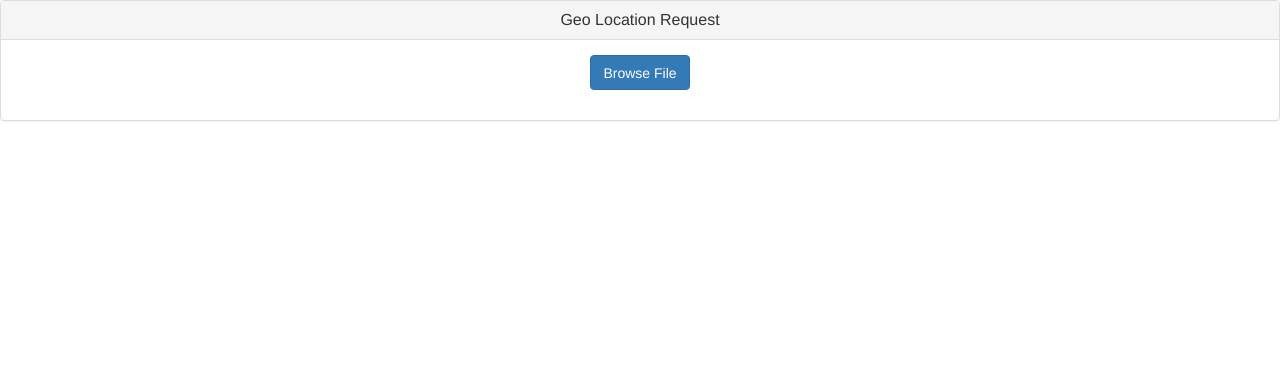
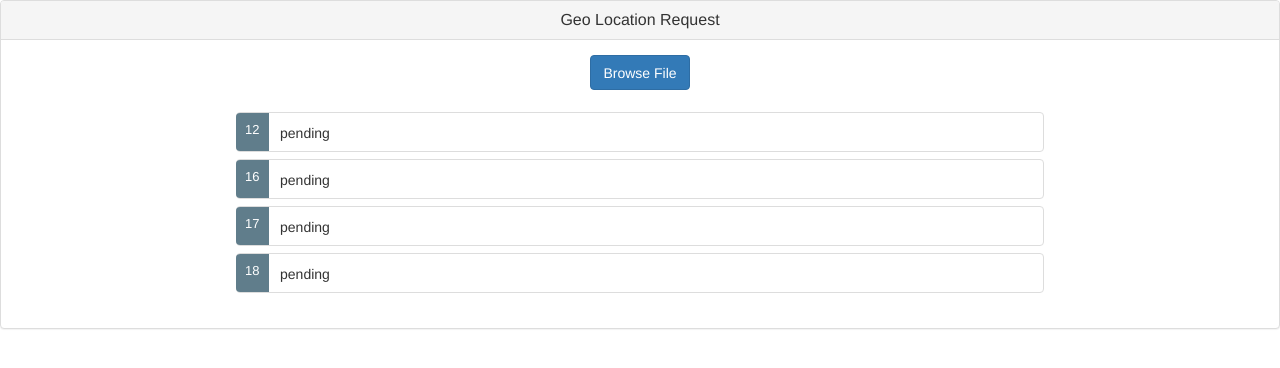
Before and after one commit to knight3001/ReactGeo, a React (Create React App) app: page / in a window 1280 px wide. Shown: the top 368 px of the page. Built offline with nearby package versions, Linux system fonts and the light colour scheme; no server answers.

Commit message:
reteive job list

```diff
--- a/src/App.css
+++ b/src/App.css
@@ -53,3 +53,41 @@ table th,td{
     display: none;
 }
 /* Bootstrap Checkbox Styles */
+
+@keyframes msgflash{ 0% { opacity: 1; } 50% { opacity:0.1; } 100% { opacity:1; } }
+@-webkit-keyframes msgflash{ 0% { opacity: 1; } 50% { opacity:0.1; } 100% { opacity:1; } }
+.flashRow{
+    animation-name: msgflash; -webkit-animation-name: msgflash;
+    animation-iteration-count: 3; -webkit-animation-iteration-count: 3;
+    animation-direction: alternate; -webkit-animation-direction:alternate;
+    animation-delay: 0.1s; -webkit-animation-delay: 0.1s;
+    animation-duration: 0.35s; -webkit-animation-duration: 0.35s;
+}
+
+/* listItem */
+.listItem{
+  margin: .5em;
+  padding: .3em .5em .3em 0;
+  border-radius: 4px;
+  height: 40px;
+  text-align: left;
+}
+.listItem:hover{left: .1em;}
+
+.listItem .badge-left{
+    display: inline-block;
+    font-size: small;
+    color: white;
+    background-color: rgb(96, 125, 139);
+    line-height: 1em;
+    position: relative;
+    left: -1px;
+    top: -4px;
+    height: 100%;
+    margin-right: 0.8em;
+    padding: 0.8em 0.7em 0px;
+    border-radius: 4px 0px 0px 4px;
+    height: 38px;
+}
+
+/* rounded-list */
--- a/src/geo/Geo.js
+++ b/src/geo/Geo.js
@@ -8,9 +8,6 @@ const ApiUrl = "http://localhost:5000/job/";
 class UserForm extends Component {
     constructor(props) {
         super(props);
-        this.state = {
-            data: []
-        }
         this.handleFileChange = this.handleFileChange.bind(this);
     }
 
@@ -21,25 +18,32 @@ class UserForm extends Component {
 
         let result = [];
         let row;
+        let index = 0;
+        let _that = this;
         let reader = new FileReader();
         reader.onload = function (event) {
-            let csv = reader.result.split('\n');
-            for (let i = 0; i < csv.length; i++) {
+            let line = reader.result.split('\n');
+            for (let i = 0; i < line.length; i++) {
                 row = {};
-                row["name"] = csv[i].split(",")[0];
-                row["address"] = csv[i].split(",")[1];
+                index = line[i].indexOf(",", 1);
+                row["name"] = line[i].slice(0, index);
+                row["address"] = line[i].slice(index + 1, line[i].length).replace(/["]/g, "");
                 result.push(row);
             }
             let json = JSON.parse(JSON.stringify(result));
             axios({
-                method:'post',
+                method: 'post',
                 url: ApiUrl,
                 data: json
             })
                 .then(response => {
                     if (response.status === 200) {
+                        _that.props.onUserChange(
+                            response.data["jobid"]
+                        );
                         console.log(response.data);
                     }
+                    //console.log(response);
                 })
                 .catch(error => {
                     console.log(error);
@@ -65,18 +69,78 @@ class UserForm extends Component {
     }
 }
 
+class JobTable extends Component {
+
+    render() {
+        let buf = [];
+        const jobList = this.props.jobList;
+        for (let i = 0; i < jobList.length; i++) {
+            buf.push(<Job jobid={jobList[i]} key={i} />);
+        }
+        return (
+            <ol className="list-group">
+                {buf}
+            </ol>
+        )
+    }
+}
+
+class Job extends Component {
+    constructor(props) {
+        super(props);
+        this.state = {
+            code: "pending",
+            addresses: []
+        };
+    }
+
+    componentDidMount() {
+        const jobid = this.props.jobid;
+        axios.get(ApiUrl + jobid, {
+            params: {}
+        })
+            .then(response => {
+                if (response.status === 200) {
+                    this.setState({
+                        code: response.data["code"]
+                    })
+                }
+            })
+            .catch(error => {
+                console.log(error);
+            });
+    }
+
+    render() {
+        const jobid = this.props.jobid;
+        const code = this.state.code;
+        return (
+            <li className="list-group-item listItem">
+                <span className="badge-left">{jobid}</span>
+                {code}
+            </li>
+        )
+    }
+}
+
 class Geo extends Component {
     constructor(props) {
         super(props);
         this.state = {
-            jobList: [],
-            addressAll: {}
+            jobList: [12, 16, 17, 18]
         };
+        this.handleJobChange = this.handleJobChange.bind(this);
+    }
 
+    handleJobChange(jobid) {
+        this.setState({
+            jobList: this.state.jobList.concat([{
+                jobid
+            }])
+        });
     }
 
     render() {
-        const addressAll = this.state.addressAll;
         return (
             <div className="panel panel-default">
                 <div className="panel-heading"><h3 className="panel-title">Geo Location Request</h3></div>
@@ -84,9 +148,11 @@ class Geo extends Component {
                     <div className="row">
                         <div className="col-xs-12 col-sm-12 col-md-8 col-md-offset-2">
                             <UserForm
-                                addressAll={addressAll}
+                                onUserChange={this.handleJobChange}
                             />
-
+                            <JobTable
+                                jobList={this.state.jobList}
+                            />
                         </div>
                     </div>
                 </div>
```
Also changed, not shown: package.json (line endings or trailing spaces).
